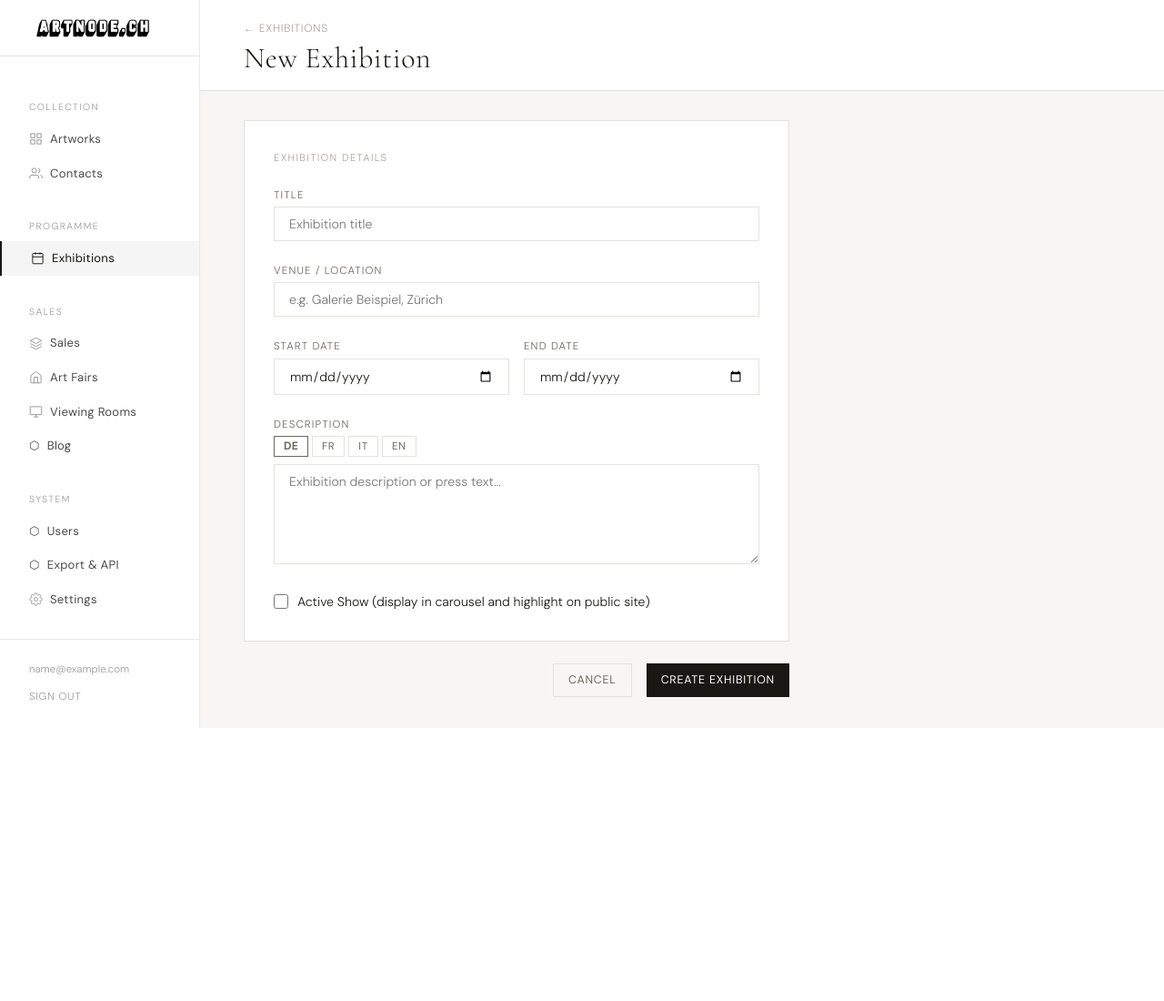
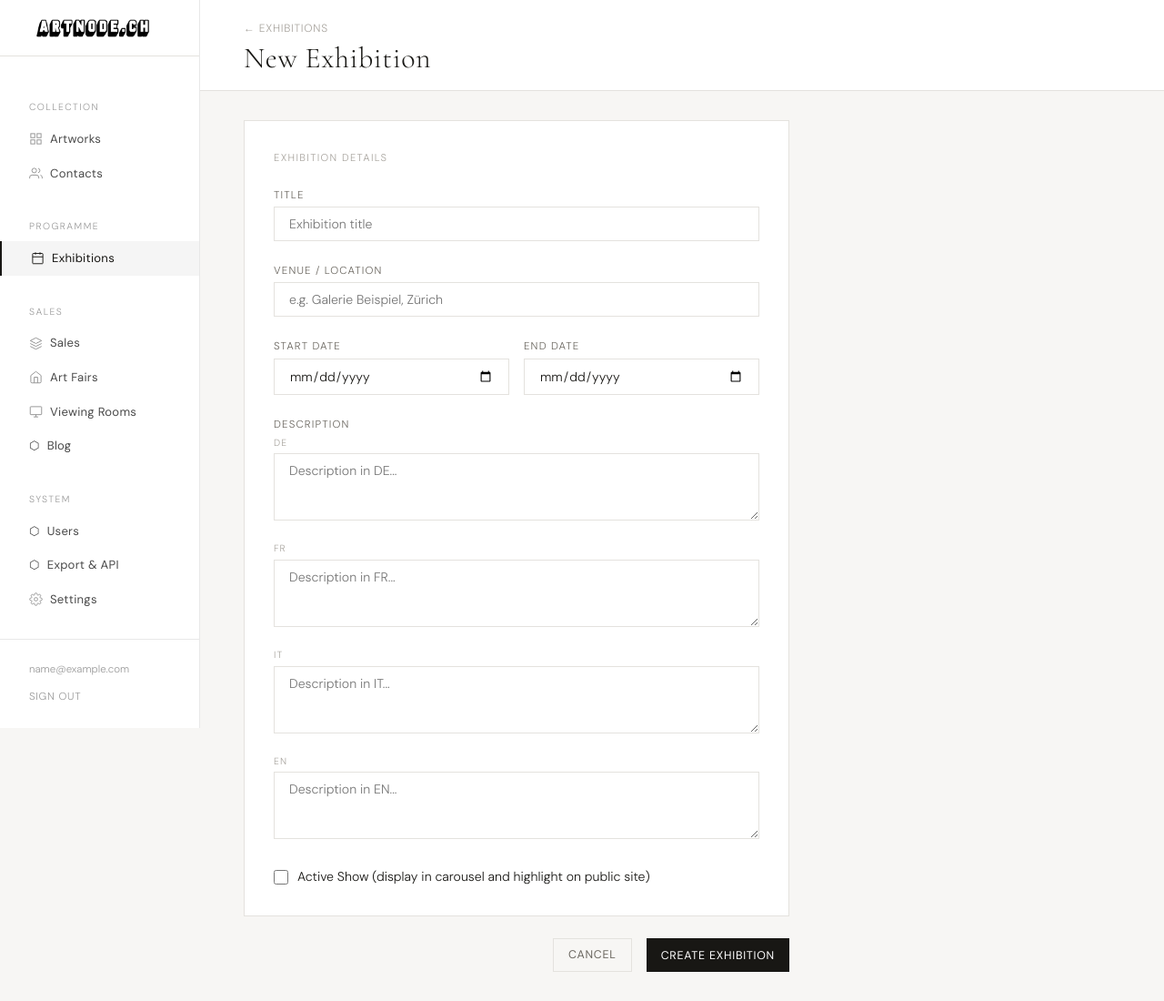
Before and after one commit to artnode41/main, a Flask app: page /admin/exhibitions/new in a window 1280 px wide. Shown: the whole page at 91% size. Before the commit the page ends 800 px from the top, so only its background shows below. Run offline with Flask 3, Linux system fonts and the light colour scheme; the visitor is signed in with stand-in values (Sample User, id 1); some libraries are stand-ins or nearby versions.

Commit message:
Fix JSON translation saving: flag_modified() for SQLAlchemy mutation tracking

```diff
--- a/app/blueprints/artworks/routes.py
+++ b/app/blueprints/artworks/routes.py
@@ -153,6 +153,8 @@ def edit(id):
             trans[lang]["description"] = request.form.get(f"trans_description_{lang}", "").strip()
             trans[lang]["medium"] = request.form.get(f"trans_medium_{lang}", "").strip()
         artwork.translations = trans
+        from sqlalchemy.orm.attributes import flag_modified
+        flag_modified(artwork, 'translations')
         artwork.object_type = form.object_type.data or None
         artwork.status = form.status.data
         artwork.price = form.price.data
--- a/app/blueprints/contacts/routes.py
+++ b/app/blueprints/contacts/routes.py
@@ -48,6 +48,8 @@ def _save_contact_from_form(contact, form):
                 trans[lang] = {}
             trans[lang]["biography"] = val
         contact.translations = trans
+        from sqlalchemy.orm.attributes import flag_modified
+        flag_modified(contact, 'translations')
         contact.birth_year = form.birth_year.data
         contact.death_year = form.death_year.data
         contact.nationality = form.nationality.data or None
--- a/app/blueprints/exhibitions/__init__.py
+++ b/app/blueprints/exhibitions/__init__.py
@@ -69,6 +69,11 @@ def edit(id):
         form.end_date.data = exhibition.end_date.date() if exhibition.end_date else None
         form.is_active_show.data = exhibition.is_active_show or False
         form.is_active_show.data = exhibition.is_active_show or False
+    if request.method == "POST":
+        from flask import current_app
+        current_app.logger.warning(f"POST data keys: {list(request.form.keys())}")
+        current_app.logger.warning(f"trans_de: {request.form.get('trans_description_de', 'NOT FOUND')[:50]}")
+        current_app.logger.warning(f"form valid: {form.validate()}, errors: {form.errors}")
     if form.validate_on_submit():
         exhibition.title = form.title.data
         exhibition.description = form.description.data or None
@@ -78,7 +83,9 @@ def edit(id):
             if lang not in trans:
                 trans[lang] = {}
             trans[lang]["description"] = val
+        from sqlalchemy.orm.attributes import flag_modified
         exhibition.translations = trans
+        flag_modified(exhibition, "translations")
         exhibition.venue = form.venue.data or None
         exhibition.start_date = datetime.combine(form.start_date.data, datetime.min.time()).replace(tzinfo=timezone.utc) if form.start_date.data else None
         exhibition.end_date = datetime.combine(form.end_date.data, datetime.min.time()).replace(tzinfo=timezone.utc) if form.end_date.data else None
--- a/app/blueprints/settings/__init__.py
+++ b/app/blueprints/settings/__init__.py
@@ -43,6 +43,8 @@ def index():
             trans[lang]["tagline"] = _req.form.get(f"trans_tagline_{lang}", "").strip()
             trans[lang]["about_text"] = _req.form.get(f"trans_about_{lang}", "").strip()
         gallery.translations = trans
+        from sqlalchemy.orm.attributes import flag_modified
+        flag_modified(gallery, 'translations')
         db.session.commit()
         flash("Settings saved successfully.", "success")
         return redirect(url_for("settings.index"))
--- a/app/templates/exhibitions/form.html
+++ b/app/templates/exhibitions/form.html
@@ -21,42 +21,21 @@
         </div>
         <div class="form-group">
           <label class="form-label">Description</label>
-          <div style="display:flex;gap:4px;margin-bottom:8px;">
-            {% for lang in ["de","fr","it","en"] %}
-            <button type="button" class="trans-tab btn btn-secondary"
-                    data-lang="{{ lang }}" data-field="ex_description"
-                    style="font-size:0.72rem;padding:3px 10px;{% if loop.first %}font-weight:700;border-color:var(--text);{% endif %}"
-                    onclick="switchTransTab(this,'ex_description')">{{ lang|upper }}</button>
-            {% endfor %}
+          {% for lang in ["de","fr","it","en"] %}
+          <div style="margin-bottom:var(--space-md);">
+            <div style="font-size:0.65rem;letter-spacing:0.1em;text-transform:uppercase;color:var(--text-muted);margin-bottom:4px;">{{ lang|upper }}</div>
+            <textarea name="trans_description_{{ lang }}" class="form-control" rows="3"
+                      placeholder="Description in {{ lang|upper }}...">{{ (exhibition.translations or {}).get(lang, {}).get("description", "") if exhibition else "" }}</textarea>
           </div>
-          {% for lang in ["de","fr","it","en"] %}
-          <textarea name="trans_description_{{ lang }}"
-                    class="form-control trans-field" data-lang="{{ lang }}" data-field="ex_description"
-                    rows="5" style="{% if not loop.first %}display:none;{% endif %}"
-                    placeholder="Exhibition description or press text...">{{ (exhibition.translations or {}).get(lang, {}).get('description', '') if exhibition else '' }}</textarea>
           {% endfor %}
         </div>
         <label style="display:flex;align-items:center;gap:10px;cursor:pointer;font-size:0.88rem;margin-top:var(--space-md);">{{ form.is_active_show(style="width:16px;height:16px;") }} {{ form.is_active_show.label.text }}</label>
       </div>
       <div style="display:flex;gap:var(--space-md);justify-content:flex-end;">
-        <a href="{{ url_for('exhibitions.index') }}" class="btn btn-secondary">Cancel</a>
+        <a href="{{ url_for("exhibitions.index") }}" class="btn btn-secondary">Cancel</a>
         <button type="submit" class="btn btn-primary">{% if exhibition %}Save Changes{% else %}Create Exhibition{% endif %}</button>
       </div>
     </div>
   </form>
 </div>
-{% block extra_js %}
-<script>
-function switchTransTab(btn, field) {
-  document.querySelectorAll(`.trans-tab[data-field="${field}"]`).forEach(b => {
-    b.style.fontWeight = ""; b.style.borderColor = "";
-  });
-  btn.style.fontWeight = "700"; btn.style.borderColor = "var(--text)";
-  const lang = btn.dataset.lang;
-  document.querySelectorAll(`.trans-field[data-field="${field}"]`).forEach(ta => {
-    ta.style.display = ta.dataset.lang === lang ? "" : "none";
-  });
-}
-</script>
 {% endblock %}
-{% endblock %}
--- a/app/templates/public/about.html
+++ b/app/templates/public/about.html
@@ -20,7 +20,6 @@
 
   {% set about, ab_lang = get_trans(gallery, "about_text") %}
   {% if about %}
-  {% if ab_lang %}<span style="font-size:0.65rem;letter-spacing:0.08em;text-transform:uppercase;color:var(--muted);margin-top:24px;display:block;">{{ ab_lang|upper }}</span>{% endif %}
   <div style="max-width:640px;margin-top:8px;font-size:0.95rem;line-height:1.9;color:#333;">
     {{ about|nl2br }}
   </div>
--- a/app/templates/public/artist_detail.html
+++ b/app/templates/public/artist_detail.html
@@ -95,7 +95,6 @@
   <div class="bio-text">
     {% set bio, bio_lang = get_trans(artist, "biography") %}
     {% if bio %}
-      {% if bio_lang %}<span style="font-size:0.65rem;letter-spacing:0.08em;text-transform:uppercase;color:var(--muted);margin-bottom:8px;display:block;">{{ bio_lang|upper }}</span>{% endif %}
       {{ bio|nl2br }}
     {% else %}
       <p style="color:var(--muted);">Biography not available.</p>
--- a/app/templates/public/artwork_detail.html
+++ b/app/templates/public/artwork_detail.html
@@ -72,7 +72,6 @@
     {% set desc, desc_lang = get_trans(artwork, "description") %}
     {% if desc %}
     <div style="margin-bottom:28px;">
-      {% if desc_lang %}<span style="font-size:0.65rem;letter-spacing:0.08em;text-transform:uppercase;color:var(--muted);margin-bottom:6px;display:block;">{{ desc_lang|upper }}</span>{% endif %}
       <p style="font-size:0.9rem;line-height:1.8;color:var(--text);margin:0;">{{ desc }}</p>
     </div>
     {% endif %}
@@ -91,7 +90,7 @@
     <div style="margin-bottom:32px;">
       {% set med, med_lang = get_trans(artwork, "medium") %}
       {% if med or artwork.medium %}
-      <div class="meta-row"><span class="meta-label">{{ _("Medium") }}</span><span class="meta-value">{{ med or artwork.medium }}{% if med_lang %} <span style="font-size:0.6rem;color:var(--muted);">{{ med_lang|upper }}</span>{% endif %}</span></div>
+      <div class="meta-row"><span class="meta-label">{{ _("Medium") }}</span><span class="meta-value">{{ med or artwork.medium }}</span></div>
       {% endif %}
       {% if artwork.dimensions %}
       <div class="meta-row"><span class="meta-label">{{ _("Dimensions") }}</span><span class="meta-value">{{ artwork.dimensions }}</span></div>
--- a/app/templates/public/exhibition_detail.html
+++ b/app/templates/public/exhibition_detail.html
@@ -23,7 +23,6 @@
   </div>
   {% set desc, desc_lang = get_trans(exhibition, "description") %}
   {% if desc %}
-  {% if desc_lang %}<span style="font-size:0.65rem;letter-spacing:0.08em;text-transform:uppercase;color:var(--muted);margin-top:24px;display:block;">{{ desc_lang|upper }}</span>{% endif %}
   <p style="max-width:640px;margin-top:8px;font-size:0.95rem;line-height:1.8;color:#333;">{{ desc }}</p>
   {% endif %}
 </div>
```
